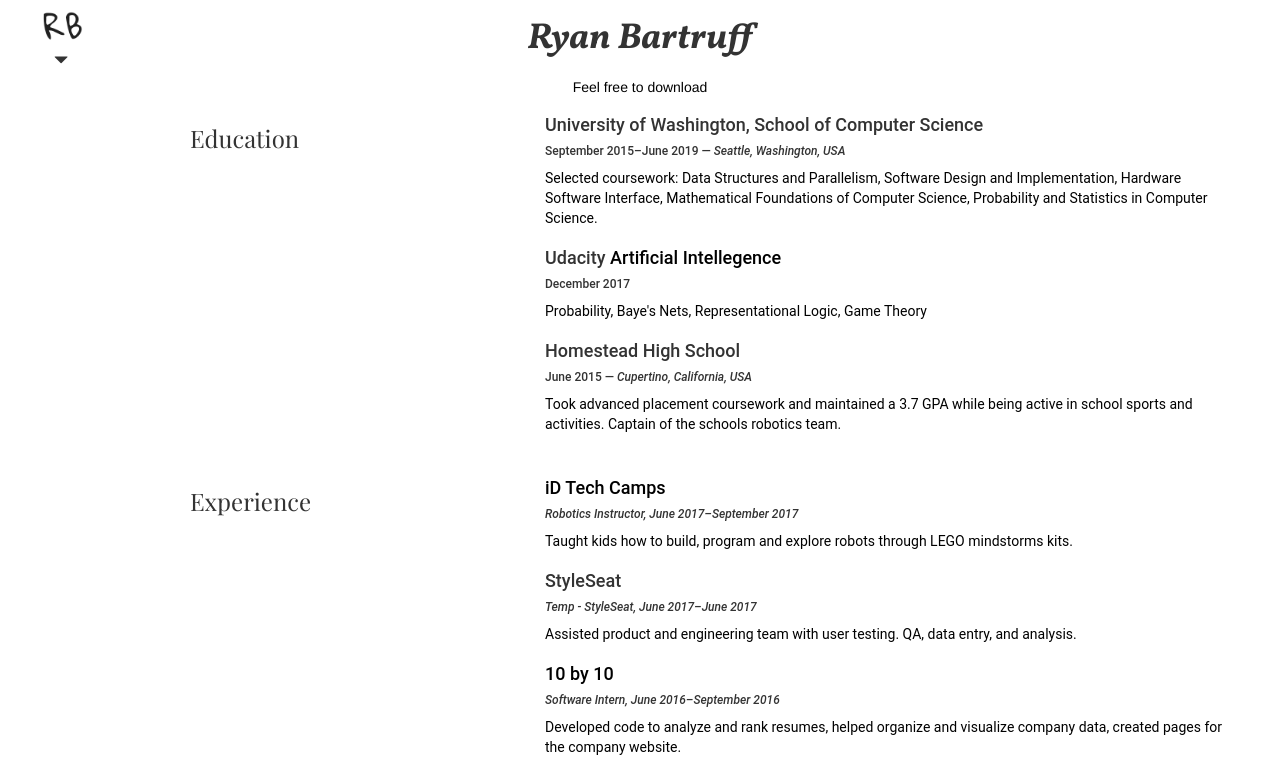
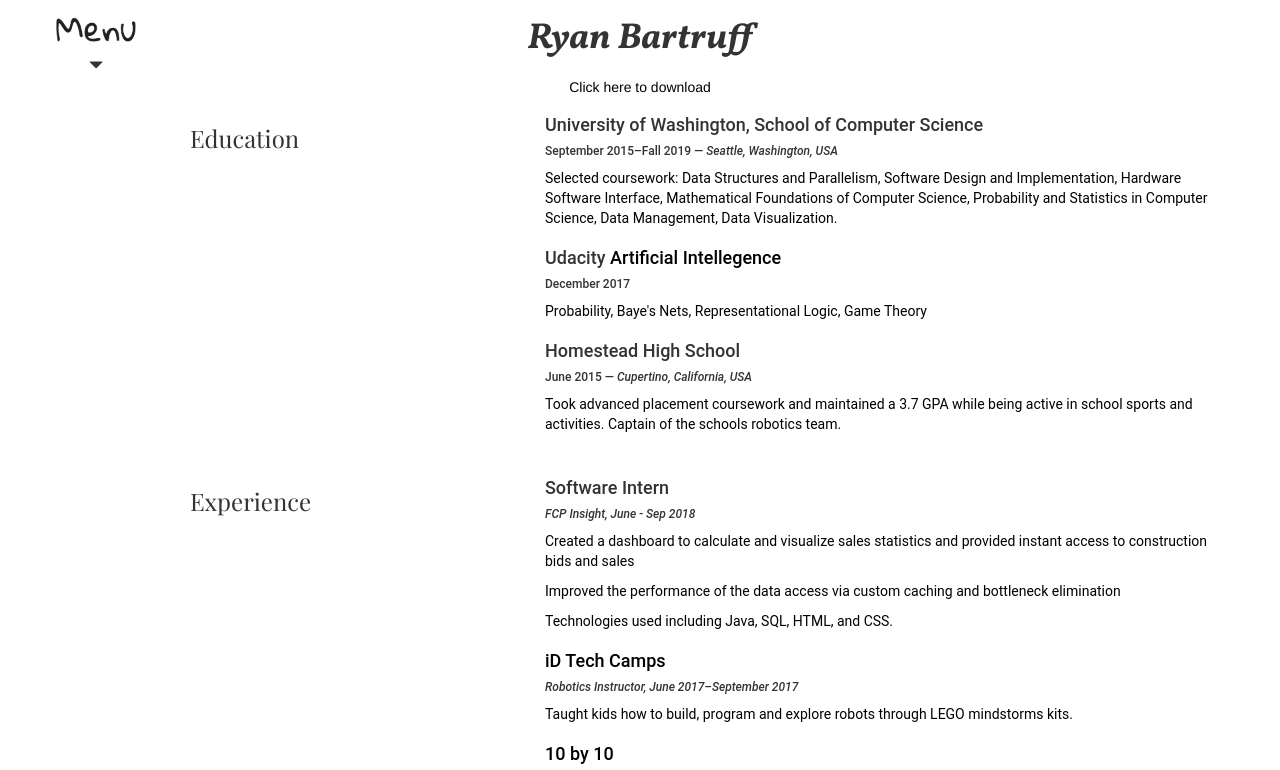
Before and after one commit to RBB2/RBB2.github.io, a plain HTML site: page resume.html in a window 1280 px wide. Shown: the top 770 px of the page. Drawn offline with nearby package versions, Linux system fonts and the light colour scheme; a web font is replaced by a local one.

Commit message:
changed menu and added image to about

```diff
--- a/css/main.css
+++ b/css/main.css
@@ -179,7 +179,8 @@ p {
 }
 
 .homeLink {
-    width: 50px;
+    padding-top: 1vh;
+    width: 120px;
     height: auto;
 
     display: block;
--- a/resume.html
+++ b/resume.html
@@ -36,7 +36,7 @@
   </div>
   <nav class="navbar navbar-dark bg-dark">
     <button class="navbar-toggler" type="button" data-toggle="collapse" data-target="#navbarToggleExternalContent" aria-controls="navbarToggleExternalContent" aria-expanded="false" aria-label="Toggle navigation">
-      <img src="imgs/icon.png" class="homeLink"><span class="glyphicon glyphicon-triangle-bottom" aria-hidden="true"></span>
+      <img src="imgs/menu.png" class="homeLink"><span class="glyphicon glyphicon-triangle-bottom" aria-hidden="true"></span>
     </button>
   </nav>
 </div>
@@ -51,7 +51,7 @@
 
     <div class="row">
         <div class="col-6" align="center">
-            <a href="files/final.pdf" target="_blank"><h5>Feel free to download</h5></a>
+            <a href="files/CS 2018 career fair.pdf" target="_blank"><h5>Click here to download</h5></a>
         </div>
     </div>
     </div>
@@ -66,8 +66,8 @@
                     </div>
                     <div class="col-sm-8">
                         <h4>University of Washington, School of Computer Science</h4>
-                        <h6>September 2015–June 2019 — <em>Seattle, Washington, USA</em></h6>
-                        <p class="grey">Selected coursework: Data Structures and Parallelism, Software Design and Implementation, Hardware Software Interface, Mathematical Foundations of Computer Science, Probability and Statistics in Computer Science.</p>
+                        <h6>September 2015–Fall 2019 — <em>Seattle, Washington, USA</em></h6>
+                        <p class="grey">Selected coursework: Data Structures and Parallelism, Software Design and Implementation, Hardware Software Interface, Mathematical Foundations of Computer Science, Probability and Statistics in Computer Science, Data Management, Data Visualization.</p>
                     </div>
                 </div>
                 <div class="row">
@@ -103,20 +103,25 @@
                     <div class="col-sm-1">
                     </div>
                     <div class="col-sm-8">
-                        <h4><a  href="https://www.idtech.com/">iD Tech Camps</a></h4>
-                        <h6><em>Robotics Instructor, June 2017–September 2017</em></h6>
-                        <p class="grey">Taught kids how to build, program and explore robots through LEGO mindstorms kits.</p>
+                        <h4>Software Intern</h4>
+                        <h6><em>FCP Insight, June - Sep 2018</em></h6>
+                        <p class="grey">Created a dashboard to calculate and visualize sales statistics and provided instant access to construction bids and sales</p>
+                        <p>
+                        Improved the performance of the data access via custom caching and bottleneck elimination
+                        </p>
+                        <p>
+                        Technologies used including Java, SQL, HTML, and CSS.
+                        </p>
                     </div>
                 </div>
                 <div class="row">
                     <div class="col-sm-3">
                     </div>
-                    <div class="col-sm-1">
-                    </div>
+                    <div class="col-sm-1"></div>
                     <div class="col-sm-8">
-                        <h4>StyleSeat</h4>
-                        <h6><em>Temp - StyleSeat, June 2017–June 2017</em></h6>
-                        <p class="grey">Assisted product and engineering team with user testing. QA, data entry, and analysis.</p>
+                        <h4><a  href="https://www.idtech.com/">iD Tech Camps</a></h4>
+                        <h6><em>Robotics Instructor, June 2017–September 2017</em></h6>
+                        <p class="grey">Taught kids how to build, program and explore robots through LEGO mindstorms kits.</p>
                     </div>
                 </div>
                 <div class="row">
```
Also changed, not shown: about.html (+4 -2 lines), contact.html (+1 -1 lines), index.html (+1 -1 lines), projects/outfitit.html (+1 -1 lines), projects/snoozeAlarm.html (+1 -1 lines), work.html (+1 -1 lines), imgs/menu.png (added), 3 other files.
